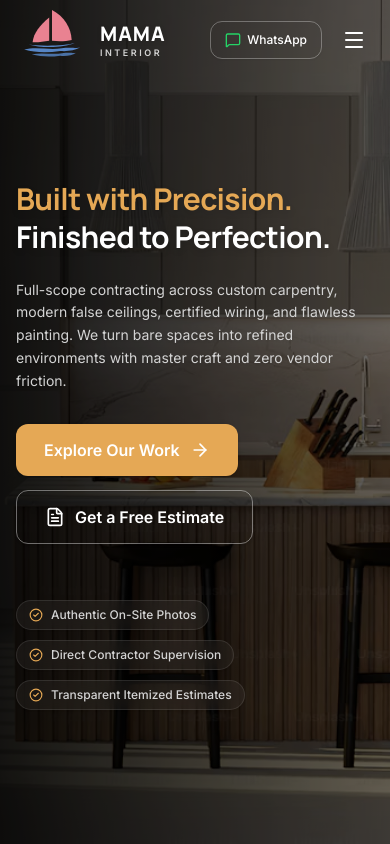
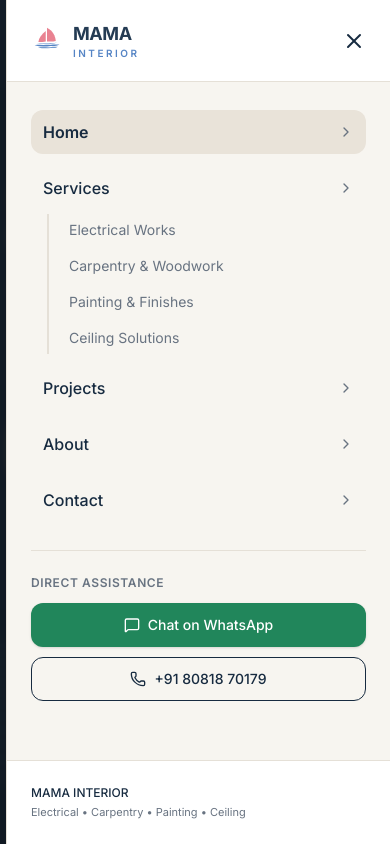
Before and after one commit to Rajan9115/Contractor_website, a Next.js app: page / in a window 390 px wide. Both pictures are taken after a click on the button "Open navigation menu". Shown: the top 844 px of the page. Built offline with nearby package versions, Linux system fonts and the light colour scheme.

Commit message:
mobile menu icon functional issue fix

```diff
--- a/components/layout/MobileNavigation.tsx
+++ b/components/layout/MobileNavigation.tsx
@@ -18,11 +18,15 @@ export function MobileNavigation({ isOpen, onClose }: MobileNavigationProps) {
   const pathname = usePathname();
   const drawerRef = useRef<HTMLDivElement>(null);
   const closeBtnRef = useRef<HTMLButtonElement>(null);
+  const prevPathnameRef = useRef(pathname);
 
-  // Close when pathname changes
+  // Close when pathname changes (user navigated to a different page)
   useEffect(() => {
-    if (isOpen) {
-      onClose();
+    if (prevPathnameRef.current !== pathname) {
+      prevPathnameRef.current = pathname;
+      if (isOpen) {
+        onClose();
+      }
     }
   }, [pathname, isOpen, onClose]);
 
@@ -48,21 +52,24 @@ export function MobileNavigation({ isOpen, onClose }: MobileNavigationProps) {
     };
   }, [isOpen, onClose]);
 
-  if (!isOpen) return null;
-
   const whatsappLink = buildWhatsAppUrl();
   const telLink = buildTelUrl();
 
   return (
     <div
-      className="fixed inset-0 z-50 lg:hidden"
+      className={`fixed inset-0 z-50 lg:hidden transition-all duration-300 ${
+        isOpen ? "pointer-events-auto visible" : "pointer-events-none invisible"
+      }`}
       role="dialog"
       aria-modal="true"
       aria-label="Mobile Navigation"
+      aria-hidden={!isOpen}
     >
       {/* Backdrop */}
       <div
-        className="fixed inset-0 bg-[#172B40]/50 backdrop-blur-sm transition-opacity duration-200"
+        className={`fixed inset-0 bg-[#172B40]/50 backdrop-blur-sm transition-opacity duration-300 ease-out ${
+          isOpen ? "opacity-100" : "opacity-0"
+        }`}
         onClick={onClose}
         aria-hidden="true"
       />
@@ -70,11 +77,17 @@ export function MobileNavigation({ isOpen, onClose }: MobileNavigationProps) {
       {/* Drawer */}
       <div
         ref={drawerRef}
-        className="fixed inset-y-0 right-0 w-full max-w-sm bg-[#F7F5F0] shadow-2xl flex flex-col z-10 transition-transform duration-300 ease-out border-l border-[#E5E0D7]"
+        className={`fixed inset-y-0 right-0 w-full max-w-sm bg-[#F7F5F0] shadow-2xl flex flex-col z-10 transition-transform duration-300 ease-out border-l border-[#E5E0D7] ${
+          isOpen ? "translate-x-0" : "translate-x-full"
+        }`}
       >
         {/* Header */}
         <div className="flex items-center justify-between px-6 py-5 border-b border-[#E5E0D7] bg-[#FFFFFF]">
-          <div className="flex items-center gap-2.5">
+          <Link
+            href="/"
+            onClick={onClose}
+            className="flex items-center gap-2.5 focus-visible:outline-none focus-visible:ring-2 focus-visible:ring-[#B58A58] rounded"
+          >
             <div className="relative w-8 h-8 shrink-0">
               <Image
                 src="/branding/symbol.svg"
@@ -92,7 +105,7 @@ export function MobileNavigation({ isOpen, onClose }: MobileNavigationProps) {
                 INTERIOR
               </span>
             </div>
-          </div>
+          </Link>
           <button
             ref={closeBtnRef}
             onClick={onClose}
@@ -116,6 +129,7 @@ export function MobileNavigation({ isOpen, onClose }: MobileNavigationProps) {
                 <div key={item.href} className="py-1">
                   <Link
                     href={item.href}
+                    onClick={onClose}
                     className={`flex items-center justify-between py-2.5 px-3 rounded-md text-base font-medium transition-colors ${
                       isActive
                         ? "bg-[#E9E3D9] text-[#172B40] font-semibold"
@@ -135,6 +149,7 @@ export function MobileNavigation({ isOpen, onClose }: MobileNavigationProps) {
                           <Link
                             key={sub.href}
                             href={sub.href}
+                            onClick={onClose}
                             className={`block py-1.5 px-2 text-sm rounded transition-colors ${
                               isSubActive
                                 ? "text-[#B58A58] font-semibold"
@@ -165,6 +180,7 @@ export function MobileNavigation({ isOpen, onClose }: MobileNavigationProps) {
                 isExternal
                 leftIcon={<MessageSquare className="w-4 h-4" />}
                 size="md"
+                onClick={onClose}
               >
                 Chat on WhatsApp
               </Button>
@@ -175,6 +191,7 @@ export function MobileNavigation({ isOpen, onClose }: MobileNavigationProps) {
                 isExternal={Boolean(contactConfig.phoneRaw)}
                 leftIcon={<Phone className="w-4 h-4" />}
                 size="md"
+                onClick={onClose}
               >
                 {contactConfig.phoneDisplay}
               </Button>
--- a/components/layout/SiteHeader.tsx
+++ b/components/layout/SiteHeader.tsx
@@ -1,6 +1,6 @@
 "use client";
 
-import React, { useState, useEffect } from "react";
+import React, { useState, useEffect, useCallback } from "react";
 import Image from "next/image";
 import Link from "next/link";
 import { usePathname } from "next/navigation";
@@ -16,6 +16,10 @@ export function SiteHeader() {
   const [servicesDropdownOpen, setServicesDropdownOpen] = useState(false);
   const [isScrolled, setIsScrolled] = useState(false);
   const pathname = usePathname();
+
+  const handleCloseMobileMenu = useCallback(() => {
+    setMobileMenuOpen(false);
+  }, []);
 
   const isHomepage = pathname === "/";
   const isTransparent = isHomepage && !isScrolled;
@@ -224,13 +228,13 @@ export function SiteHeader() {
             </div>
           </div>
         </Container>
+      </header>
 
-        {/* Mobile Drawer */}
-        <MobileNavigation
-          isOpen={mobileMenuOpen}
-          onClose={() => setMobileMenuOpen(false)}
-        />
-      </header>
+      {/* Mobile Drawer (hoisted outside header to avoid stacking context confinement) */}
+      <MobileNavigation
+        isOpen={mobileMenuOpen}
+        onClose={handleCloseMobileMenu}
+      />
 
       {/* Spacer for Subpages so content starts below fixed navbar (Zero spacer on Homepage) */}
       {!isHomepage && <div className="h-20 shrink-0" aria-hidden="true" />}
```
